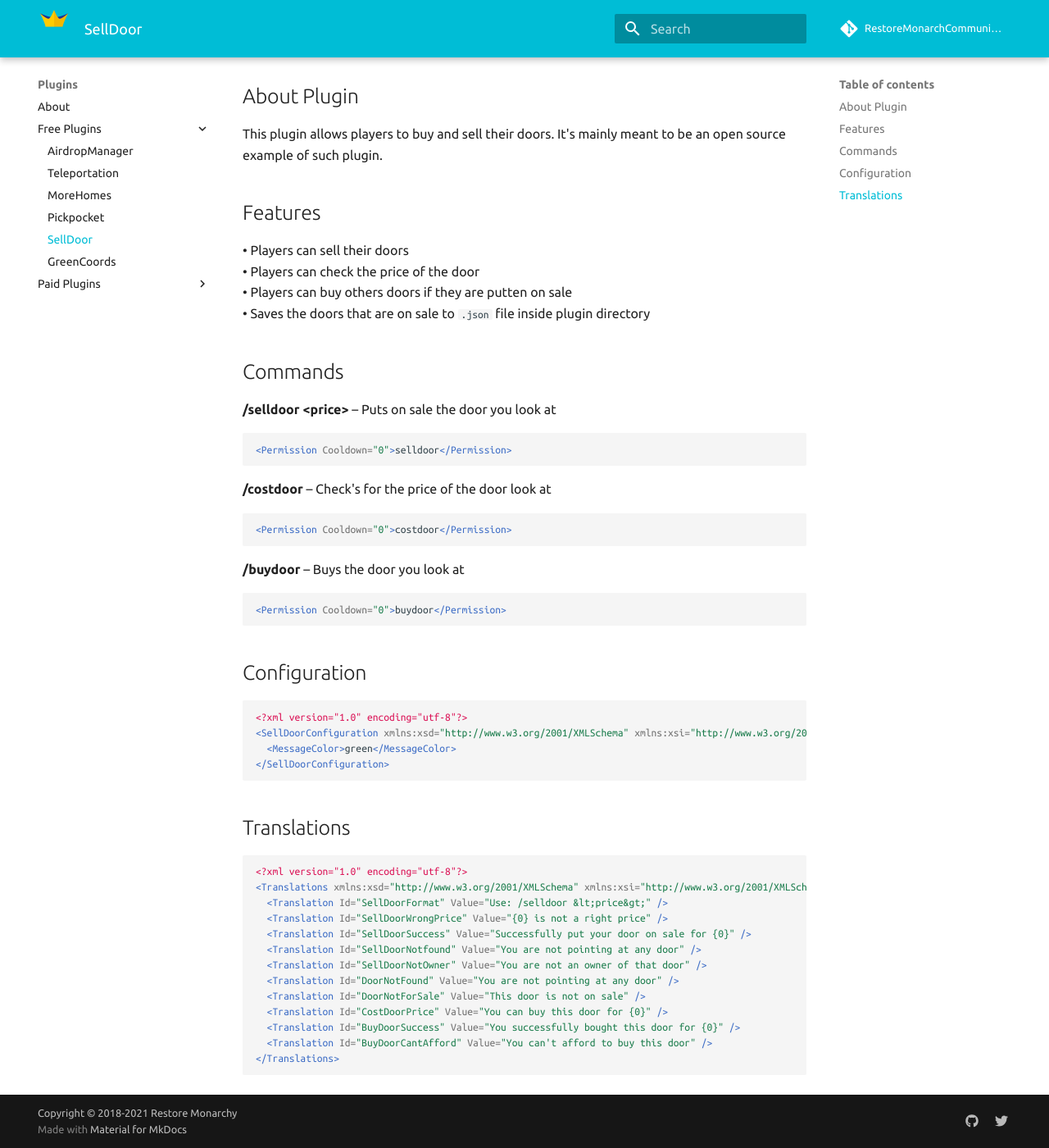
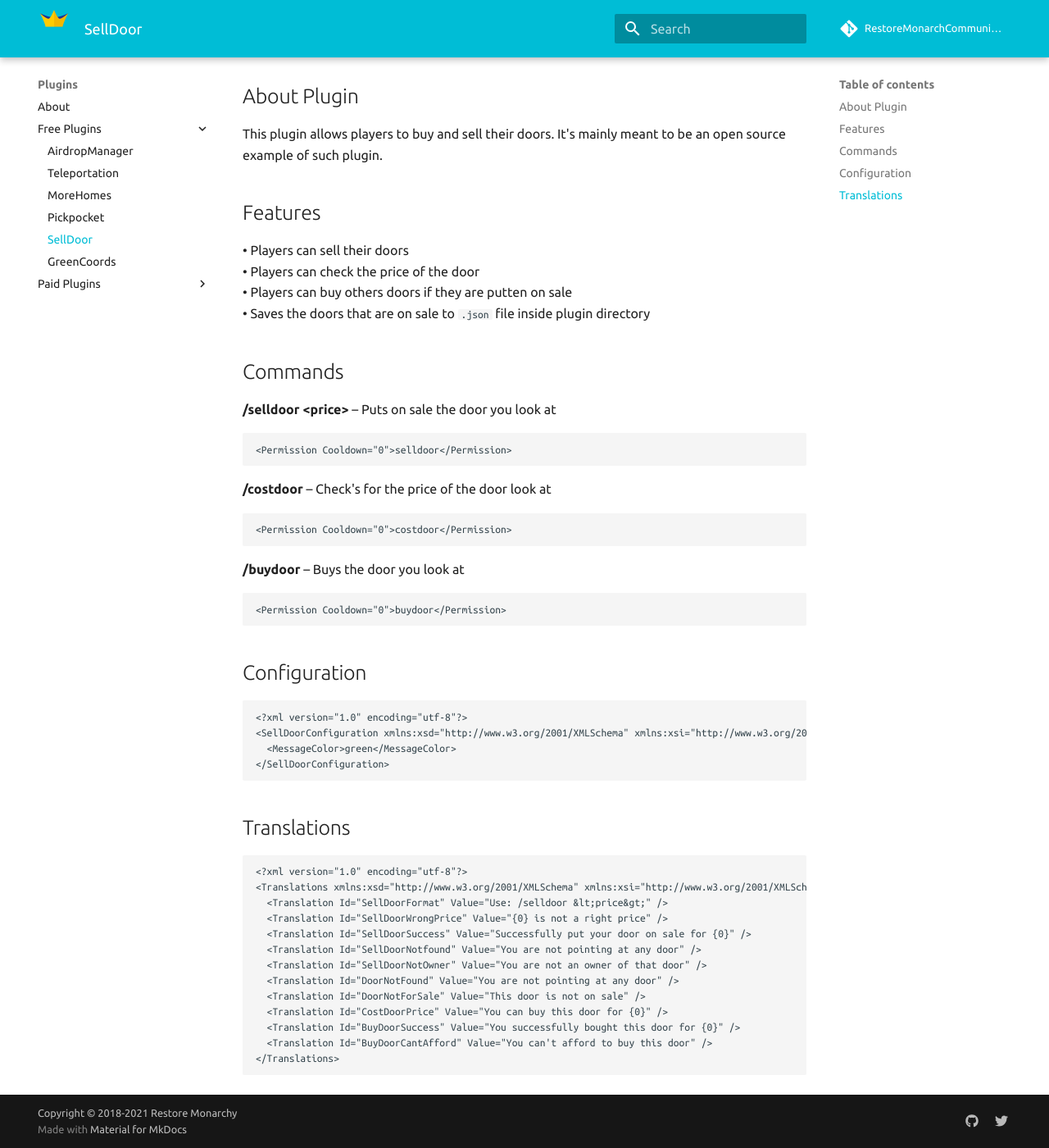
Before and after one commit to RestoreMonarchyCommunity/Documentation, an MkDocs documentation site: the page built from docs/plugins/selldoor.md, in a window 1280 px wide and 1400 px high, scrolled down 547 px. Shown: the whole window at 82% size. Built offline with MkDocs 1.6.1 and Material for MkDocs 9.7.7, drawn with Linux system fonts in a browser that asks for light colours; comment, search, counter and statistics services are not loaded; some of the changed lines change nothing that is shown.

Commit message:
updated mkdocs.yml

```diff
--- a/mkdocs.yml
+++ b/mkdocs.yml
@@ -42,10 +42,7 @@
   search:
     language: 'en, ru'
 
-markdown_extensions:
-  - codehilite
-  - admonition
-  - meta
+
 
 extra:
   social:
```
